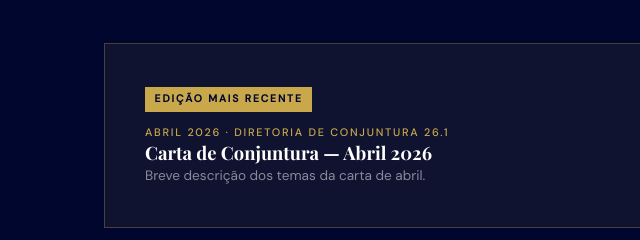
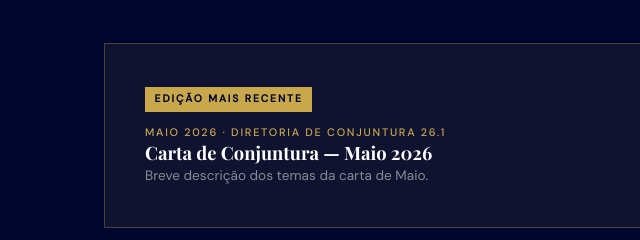
Before and after one commit to sitegamamacro/gama-pucrio, a plain HTML site: page index.html in a window 1280 px wide. Shown: the part 1920-2160 px from the top of the page, 0-640 px from the left. Drawn offline with nearby package versions, Linux system fonts and the light colour scheme.

Commit message:
Adição da carta de maio

```diff
--- a/index.html
+++ b/index.html
@@ -1013,12 +1013,12 @@
       <div class="cartas-grid fade-up">
 
         <!-- CARTA EM DESTAQUE (mais recente) -->
-        <a href="cartas/Carta de Conjuntura - Abril 2026.pdf" class="carta-card carta-destaque" target="_blank">
+        <a href="cartas/Carta de Conjuntura - Maio 2026.pdf" class="carta-card carta-destaque" target="_blank">
           <div>
             <span class="carta-destaque-badge">Edição mais recente</span>
-            <p class="carta-date">Abril 2026 · Diretoria de Conjuntura 26.1</p>
-            <h3 class="carta-title">Carta de Conjuntura — Abril 2026</h3>
-            <p class="carta-desc">Breve descrição dos temas da carta de abril.</p>
+            <p class="carta-date">Maio 2026 · Diretoria de Conjuntura 26.1</p>
+            <h3 class="carta-title">Carta de Conjuntura — Maio 2026</h3>
+            <p class="carta-desc">Breve descrição dos temas da carta de Maio.</p>
           </div>
           <div class="carta-destaque-right">
             <span class="carta-link">Acessar carta →</span>
```
